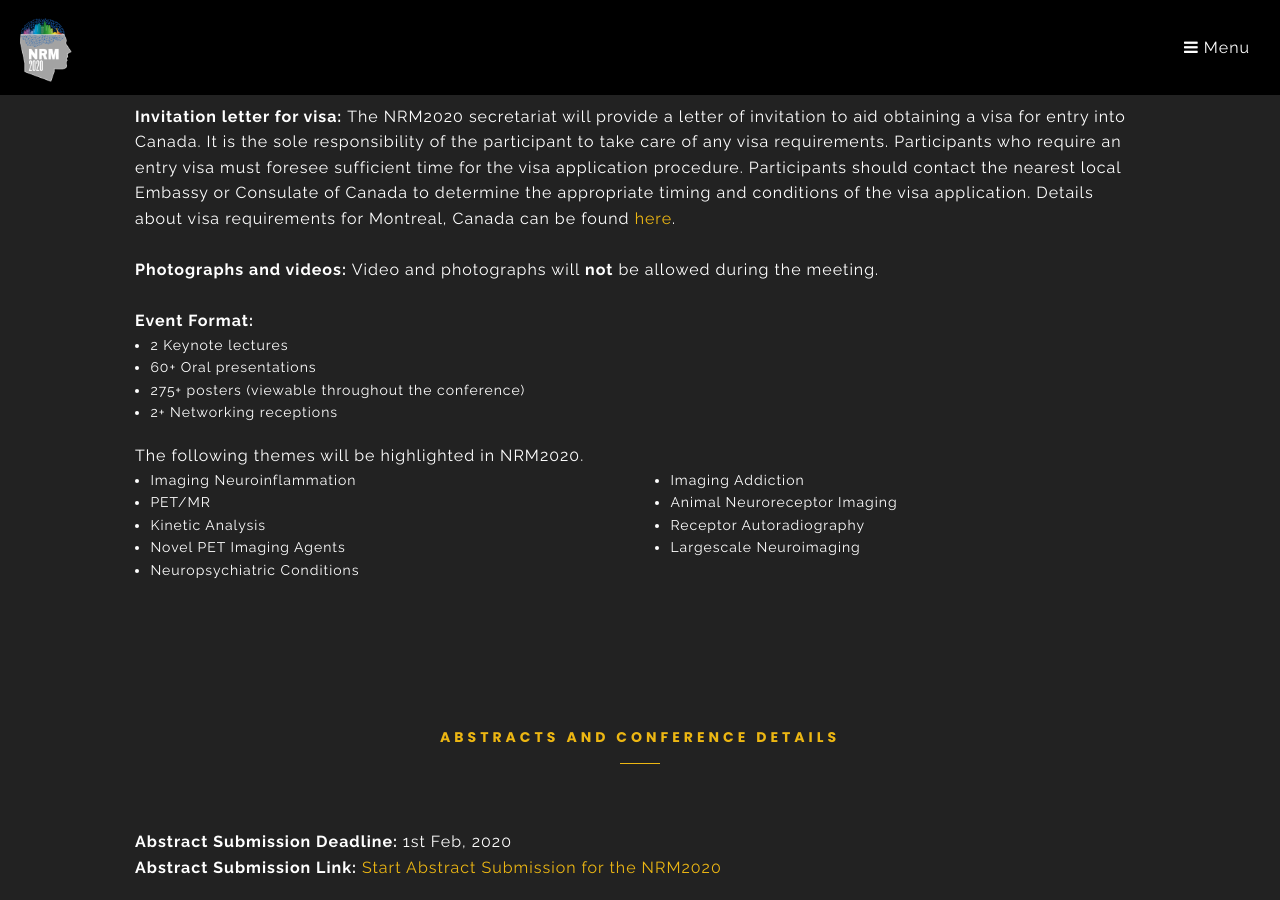
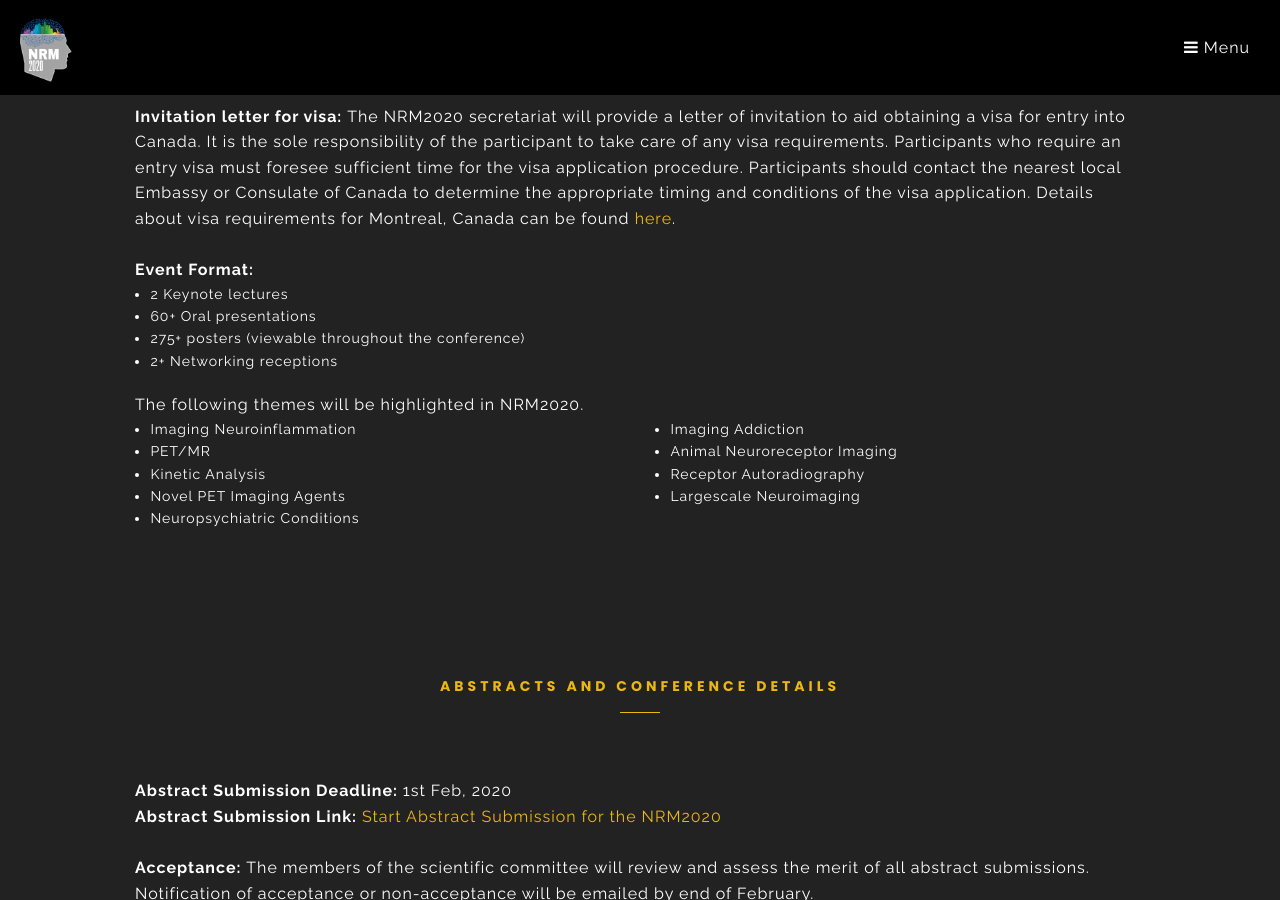
Before and after one commit to sulantha2006/nrm2020_web, a Jekyll site: the page built from index.html, in a window 1280 px wide and 900 px high, scrolled down 2500 px. Built offline with Jekyll 4.4.1, drawn with Linux system fonts in a browser that asks for light colours; the list of posts is cut into pages by our own code.

Commit message:
Removed photo policy.

```diff
--- a/_includes/keyinfo.html
+++ b/_includes/keyinfo.html
@@ -77,9 +77,9 @@
                   Embassy or Consulate of Canada to determine the appropriate timing and conditions of the visa
                   application. Details about visa requirements for Montreal, Canada can be found <a
                     href="http://www.cic.gc.ca/english/visit/visas.asp" target="_blank">here</a>.
-                  <br><br>
+                  <!-- <br><br>
                   <strong> Photographs and videos: </strong> Video and photographs will <strong>not</strong> be allowed
-                  during the meeting.
+                  during the meeting. -->
                   <br><br>
                   <strong> Event Format: </strong>
                 </p>
```
